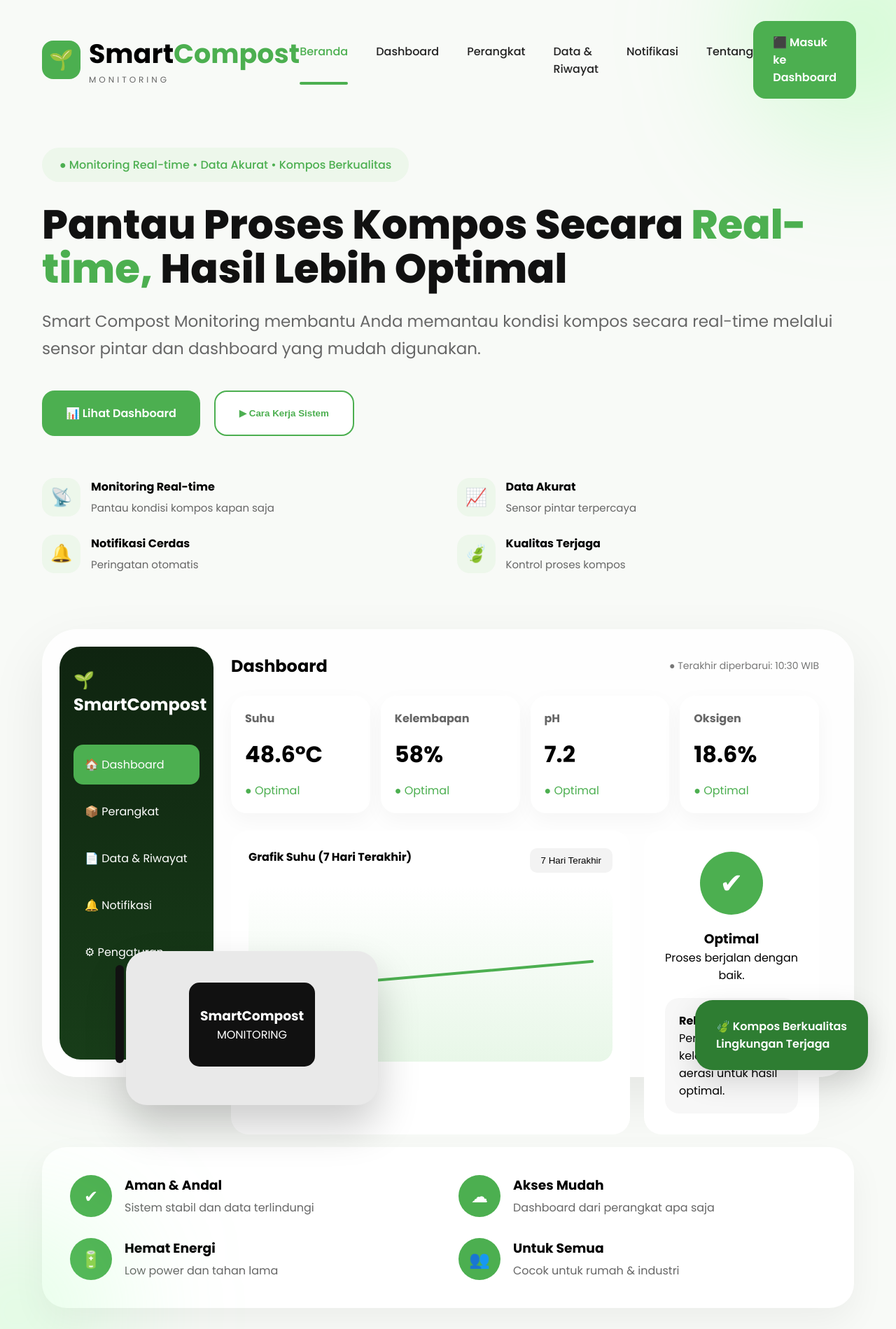
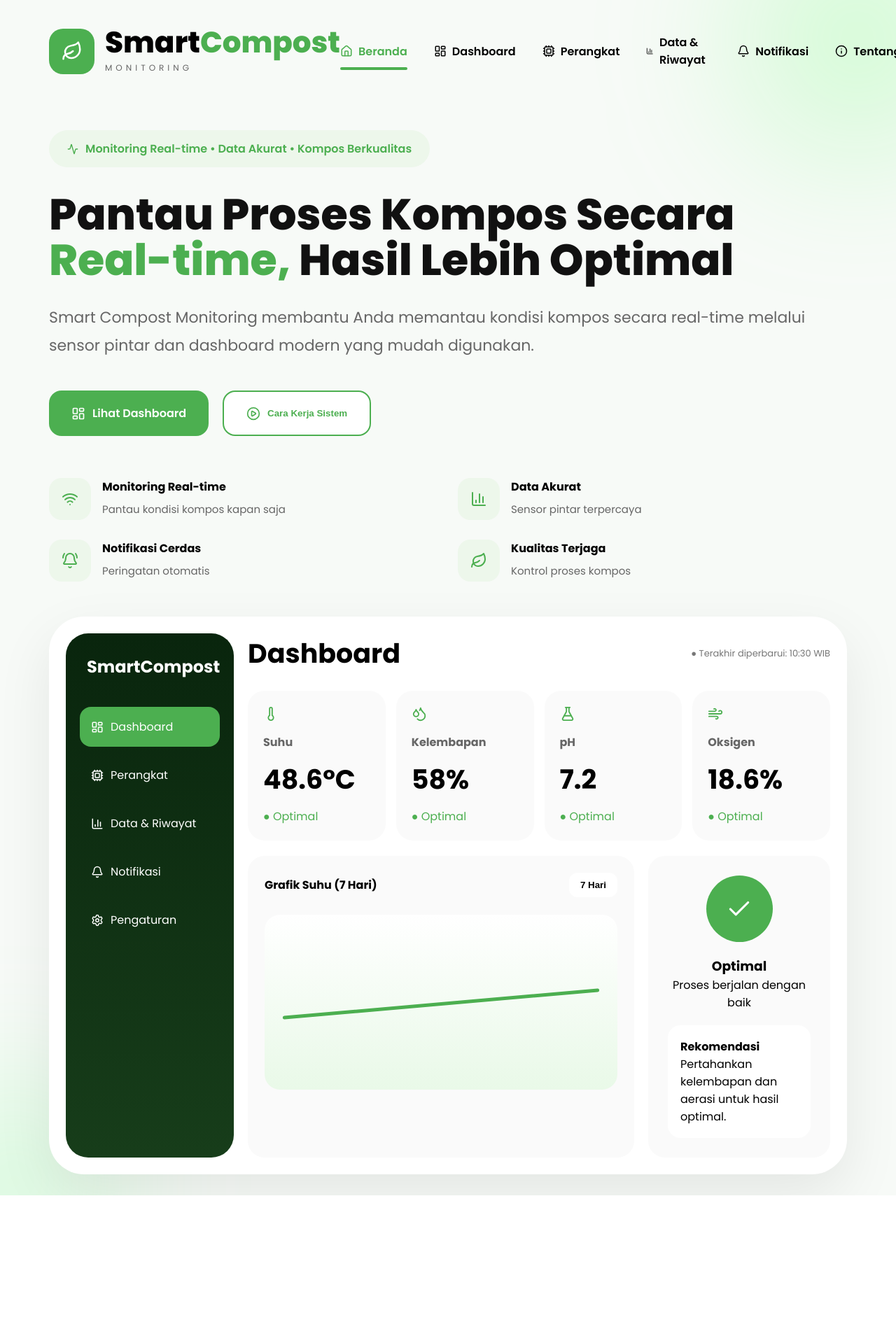
Before and after one commit to selametmaulana/Smart-Compost, a Vue app: page / in a window 1280 px wide. Shown: the whole page at 70% size. After the commit the page ends 1708 px from the top, so only its background shows below. Built offline with nearby package versions, Linux system fonts and the light colour scheme.

Commit message:
Home Page

```diff
--- a/src/views/home.vue
+++ b/src/views/home.vue
@@ -1,35 +1,72 @@
 <template>
     <div class="home">
 
-      <!-- BACKGROUND DECOR -->
+      <!-- BLUR -->
       <div class="bg-blur blur-1"></div>
       <div class="bg-blur blur-2"></div>
 
       <!-- NAVBAR -->
       <nav class="navbar">
 
+        <!-- LOGO -->
         <div class="logo-section">
+
           <div class="logo-icon">
-            🌱
+            <Leaf class="leaf-icon" />
           </div>
 
           <div class="logo-text">
-            <h2>Smart<span>Compost</span></h2>
+            <h2>
+              Smart<span>Compost</span>
+            </h2>
+
             <p>MONITORING</p>
           </div>
+
         </div>
 
+        <!-- MENU -->
         <ul class="nav-menu">
-          <li class="active">Beranda</li>
-          <li>Dashboard</li>
-          <li>Perangkat</li>
-          <li>Data & Riwayat</li>
-          <li>Notifikasi</li>
-          <li>Tentang</li>
+
+          <li class="active">
+            <House size="18" />
+            Beranda
+          </li>
+
+          <li>
+            <LayoutDashboard size="18" />
+            Dashboard
+          </li>
+
+          <li>
+            <Cpu size="18" />
+            Perangkat
+          </li>
+
+          <li>
+            <BarChart3 size="18" />
+            Data & Riwayat
+          </li>
+
+          <li>
+            <Bell size="18" />
+            Notifikasi
+          </li>
+
+          <li>
+            <Info size="18" />
+            Tentang
+          </li>
+
         </ul>
 
+        <!-- BUTTON -->
         <router-link to="/dashboard" class="dashboard-btn">
-          ⬛ Masuk ke Dashboard
+
+          <LayoutDashboard size="18" />
+
+          Masuk Dashboard
+
         </router-link>
 
       </nav>
@@ -41,7 +78,11 @@
         <div class="hero-left">
 
           <div class="badge">
-            ● Monitoring Real-time • Data Akurat • Kompos Berkualitas
+
+            <Activity size="16" />
+
+            Monitoring Real-time • Data Akurat • Kompos Berkualitas
+
           </div>
 
           <h1>
@@ -53,17 +94,26 @@
           <p>
             Smart Compost Monitoring membantu Anda memantau kondisi
             kompos secara real-time melalui sensor pintar dan dashboard
-            yang mudah digunakan.
+            modern yang mudah digunakan.
           </p>
 
+          <!-- BUTTONS -->
           <div class="hero-buttons">
 
             <router-link to="/dashboard" class="btn-primary">
-              📊 Lihat Dashboard
+
+              <LayoutDashboard size="20" />
+
+              Lihat Dashboard
+
             </router-link>
 
             <button class="btn-secondary">
-              ▶ Cara Kerja Sistem
+
+              <PlayCircle size="20" />
+
+              Cara Kerja Sistem
+
             </button>
 
           </div>
@@ -72,39 +122,55 @@
           <div class="mini-features">
 
             <div class="feature">
-              <div class="feature-icon">📡</div>
+
+              <div class="feature-icon">
+                <Wifi size="24" />
+              </div>
 
               <div>
                 <h4>Monitoring Real-time</h4>
                 <p>Pantau kondisi kompos kapan saja</p>
               </div>
+
             </div>
 
             <div class="feature">
-              <div class="feature-icon">📈</div>
+
+              <div class="feature-icon">
+                <BarChart3 size="24" />
+              </div>
 
               <div>
                 <h4>Data Akurat</h4>
                 <p>Sensor pintar terpercaya</p>
               </div>
+
             </div>
 
             <div class="feature">
-              <div class="feature-icon">🔔</div>
+
+              <div class="feature-icon">
+                <BellRing size="24" />
+              </div>
 
               <div>
                 <h4>Notifikasi Cerdas</h4>
                 <p>Peringatan otomatis</p>
               </div>
+
             </div>
 
             <div class="feature">
-              <div class="feature-icon">🍃</div>
+
+              <div class="feature-icon">
+                <Leaf size="24" />
+              </div>
 
               <div>
                 <h4>Kualitas Terjaga</h4>
                 <p>Kontrol proses kompos</p>
               </div>
+
             </div>
 
           </div>
@@ -114,21 +180,47 @@
         <!-- RIGHT -->
         <div class="hero-right">
 
+          <!-- DASHBOARD -->
           <div class="dashboard-preview">
 
             <!-- SIDEBAR -->
             <div class="dashboard-sidebar">
 
               <div class="sidebar-logo">
-                🌱 SmartCompost
+
+                <Leaf size="22" />
+
+                SmartCompost
+
               </div>
 
               <ul>
-                <li class="active-menu">🏠 Dashboard</li>
-                <li>📦 Perangkat</li>
-                <li>📄 Data & Riwayat</li>
-                <li>🔔 Notifikasi</li>
-                <li>⚙ Pengaturan</li>
+
+                <li class="active-menu">
+                  <LayoutDashboard size="18" />
+                  Dashboard
+                </li>
+
+                <li>
+                  <Cpu size="18" />
+                  Perangkat
+                </li>
+
+                <li>
+                  <BarChart3 size="18" />
+                  Data & Riwayat
+                </li>
+
+                <li>
+                  <Bell size="18" />
+                  Notifikasi
+                </li>
+
+                <li>
+                  <Settings size="18" />
+                  Pengaturan
+                </li>
+
               </ul>
 
             </div>
@@ -140,7 +232,9 @@
 
                 <h2>Dashboard</h2>
 
-                <span>● Terakhir diperbarui: 10:30 WIB</span>
+                <span>
+                  ● Terakhir diperbarui: 10:30 WIB
+                </span>
 
               </div>
 
@@ -148,27 +242,51 @@
               <div class="sensor-grid">
 
                 <div class="sensor-card">
+
+                  <Thermometer size="22" />
+
                   <h4>Suhu</h4>
+
                   <h2>48.6°C</h2>
+
                   <p>● Optimal</p>
+
                 </div>
 
                 <div class="sensor-card">
+
+                  <Droplets size="22" />
+
                   <h4>Kelembapan</h4>
+
                   <h2>58%</h2>
+
                   <p>● Optimal</p>
+
                 </div>
 
                 <div class="sensor-card">
+
+                  <FlaskConical size="22" />
+
                   <h4>pH</h4>
+
                   <h2>7.2</h2>
+
                   <p>● Optimal</p>
+
                 </div>
 
                 <div class="sensor-card">
+
+                  <Wind size="22" />
+
                   <h4>Oksigen</h4>
+
                   <h2>18.6%</h2>
+
                   <p>● Optimal</p>
+
                 </div>
 
               </div>
@@ -179,9 +297,15 @@
                 <div class="graph-card">
 
                   <div class="graph-header">
-                    <h4>Grafik Suhu (7 Hari Terakhir)</h4>
 
-                    <button>7 Hari Terakhir</button>
+                    <h4>
+                      Grafik Suhu (7 Hari)
+                    </h4>
+
+                    <button>
+                      7 Hari
+                    </button>
+
                   </div>
 
                   <div class="graph">
@@ -190,24 +314,28 @@
 
                 </div>
 
+                <!-- STATUS -->
                 <div class="status-card">
 
                   <div class="status-circle">
-                    ✔
+                    <Check size="38" />
                   </div>
 
                   <h3>Optimal</h3>
 
                   <p>
-                    Proses berjalan dengan baik.
+                    Proses berjalan dengan baik
                   </p>
 
                   <div class="recommendation">
+
                     <h4>Rekomendasi</h4>
 
                     <p>
-                      Pertahankan kelembapan dan aerasi untuk hasil optimal.
+                      Pertahankan kelembapan dan aerasi
+                      untuk hasil optimal.
                     </p>
+
                   </div>
 
                 </div>
@@ -218,71 +346,34 @@
 
           </div>
 
-          <!-- DEVICE -->
-          <div class="device-box">
-
-            <div class="device-screen">
-              <h3>SmartCompost</h3>
-              <p>MONITORING</p>
-            </div>
-
-            <div class="antenna"></div>
-
-          </div>
-
-          <!-- FLOATING -->
-          <div class="floating-card">
-            🍃 Kompos Berkualitas <br>
-            Lingkungan Terjaga
-          </div>
-
-        </div>
-
-      </section>
-
-      <!-- BOTTOM INFO -->
-      <section class="bottom-info">
-
-        <div class="info-box">
-          <div class="circle">✔</div>
-
-          <div>
-            <h3>Aman & Andal</h3>
-            <p>Sistem stabil dan data terlindungi</p>
-          </div>
-        </div>
-
-        <div class="info-box">
-          <div class="circle">☁</div>
-
-          <div>
-            <h3>Akses Mudah</h3>
-            <p>Dashboard dari perangkat apa saja</p>
-          </div>
-        </div>
-
-        <div class="info-box">
-          <div class="circle">🔋</div>
-
-          <div>
-            <h3>Hemat Energi</h3>
-            <p>Low power dan tahan lama</p>
-          </div>
-        </div>
-
-        <div class="info-box">
-          <div class="circle">👥</div>
-
-          <div>
-            <h3>Untuk Semua</h3>
-            <p>Cocok untuk rumah & industri</p>
-          </div>
         </div>
 
       </section>
 
     </div>
   </template>
+
+  <script setup>
+  import {
+    Leaf,
+    House,
+    LayoutDashboard,
+    Cpu,
+    BarChart3,
+    Bell,
+    Info,
+    Activity,
+    PlayCircle,
+    Wifi,
+    BellRing,
+    Settings,
+    Thermometer,
+    Droplets,
+    FlaskConical,
+    Wind,
+    Check
+  } from 'lucide-vue-next'
+  </script>
 
   <style scoped>
 
@@ -296,11 +387,11 @@
 
   .home{
     min-height:100vh;
-    background:#f8faf7;
-    font-family:'Poppins', sans-serif;
+    background:#f7faf7;
+    font-family:'Poppins',sans-serif;
     overflow:hidden;
     position:relative;
-    padding:30px 60px;
+    padding:30px 70px;
   }
 
   /* BLUR */
@@ -313,19 +404,19 @@
   }
 
   .blur-1{
-    width:300px;
-    height:300px;
-    background:#73ff7a50;
-    top:-100px;
-    right:-100px;
+    width:350px;
+    height:350px;
+    background:#72ff7a40;
+    top:-120px;
+    right:-120px;
   }
 
   .blur-2{
-    width:250px;
-    height:250px;
-    background:#8eff9850;
-    bottom:-100px;
-    left:-100px;
+    width:280px;
+    height:280px;
+    background:#6eff8540;
+    bottom:-120px;
+    left:-120px;
   }
 
   /* NAVBAR */
@@ -335,30 +426,35 @@
     justify-content:space-between;
     align-items:center;
     position:relative;
-    z-index:2;
+    z-index:10;
   }
 
   .logo-section{
     display:flex;
     align-items:center;
-    gap:12px;
+    gap:15px;
   }
 
   .logo-icon{
-    width:55px;
-    height:55px;
-    border-radius:16px;
+    width:65px;
+    height:65px;
+    border-radius:20px;
     background:#4CAF50;
     display:flex;
     align-items:center;
     justify-content:center;
-    font-size:28px;
     color:white;
   }
 
+  .leaf-icon{
+    width:30px;
+    height:30px;
+  }
+
   .logo-text h2{
-    font-size:38px;
-    font-weight:700;
+    font-size:42px;
+    font-weight:800;
+    line-height:1;
   }
 
   .logo-text span{
@@ -367,19 +463,23 @@
 
   .logo-text p{
     font-size:12px;
-    letter-spacing:4px;
+    letter-spacing:5px;
     color:#666;
+    margin-top:6px;
   }
 
   .nav-menu{
     display:flex;
-    gap:40px;
+    gap:38px;
     list-style:none;
-    font-weight:500;
-    color:#222;
+    align-items:center;
   }
 
   .nav-menu li{
+    display:flex;
+    align-items:center;
+    gap:8px;
+    font-weight:600;
     cursor:pointer;
     transition:0.3s;
   }
@@ -396,36 +496,40 @@
   .active::after{
     content:'';
     position:absolute;
+    bottom:-14px;
+    left:0;
     width:100%;
     height:4px;
     background:#4CAF50;
-    bottom:-10px;
-    left:0;
-    border-radius:10px;
+    border-radius:20px;
   }
 
   .dashboard-btn{
+    display:flex;
+    align-items:center;
+    gap:10px;
     background:#4CAF50;
     color:white;
     text-decoration:none;
     padding:18px 28px;
-    border-radius:18px;
+    border-radius:20px;
     font-weight:600;
     transition:0.3s;
   }
 
   .dashboard-btn:hover{
     transform:translateY(-3px);
-    box-shadow:0 10px 30px rgba(76,175,80,0.4);
+    box-shadow:0 15px 35px rgba(76,175,80,0.3);
   }
 
   /* HERO */
 
   .hero{
+    margin-top:70px;
     display:flex;
     justify-content:space-between;
     align-items:center;
-    margin-top:70px;
+    gap:50px;
     position:relative;
     z-index:2;
   }
@@ -433,22 +537,24 @@
   /* LEFT */
 
   .hero-left{
-    width:48%;
+    width:50%;
   }
 
   .badge{
-    display:inline-block;
+    display:inline-flex;
+    align-items:center;
+    gap:10px;
     background:#edf7eb;
     color:#4CAF50;
-    padding:12px 25px;
+    padding:14px 26px;
     border-radius:40px;
-    font-weight:500;
-    margin-bottom:30px;
+    font-weight:600;
+    margin-bottom:35px;
   }
 
   .hero-left h1{
-    font-size:78px;
-    line-height:1.08;
+    font-size:82px;
+    line-height:1.05;
     font-weight:800;
     color:#111;
   }
@@ -458,26 +564,33 @@
   }
 
   .hero-left p{
-    font-size:23px;
+    font-size:22px;
     color:#666;
-    margin-top:25px;
-    line-height:1.7;
+    line-height:1.8;
+    margin-top:30px;
   }
 
   .hero-buttons{
     display:flex;
     gap:20px;
-    margin-top:40px;
+    margin-top:45px;
+  }
+
+  .btn-primary,
+  .btn-secondary{
+    display:flex;
+    align-items:center;
+    gap:10px;
+    padding:20px 32px;
+    border-radius:18px;
+    font-weight:600;
+    transition:0.3s;
   }
 
   .btn-primary{
     background:#4CAF50;
     color:white;
     text-decoration:none;
-    padding:20px 34px;
-    border-radius:18px;
-    font-weight:600;
-    transition:0.3s;
   }
 
   .btn-primary:hover{
@@ -485,14 +598,10 @@
   }
 
   .btn-secondary{
+    background:white;
     border:2px solid #4CAF50;
-    background:white;
     color:#4CAF50;
-    padding:20px 34px;
-    border-radius:18px;
-    font-weight:600;
     cursor:pointer;
-    transition:0.3s;
   }
 
   .btn-secondary:hover{
@@ -503,67 +612,67 @@
   /* FEATURES */
 
   .mini-features{
+    margin-top:60px;
     display:grid;
     grid-template-columns:repeat(2,1fr);
-    gap:25px;
-    margin-top:60px;
+    gap:28px;
   }
 
   .feature{
     display:flex;
-    gap:15px;
-    align-items:flex-start;
+    gap:16px;
   }
 
   .feature-icon{
-    width:55px;
-    height:55px;
+    width:60px;
+    height:60px;
+    border-radius:18px;
     background:#edf7eb;
-    border-radius:18px;
+    color:#4CAF50;
     display:flex;
     align-items:center;
     justify-content:center;
-    font-size:25px;
   }
 
   .feature h4{
-    margin-bottom:5px;
+    margin-bottom:6px;
   }
 
   .feature p{
+    margin:0;
     font-size:15px;
-    margin:0;
   }
 
   /* RIGHT */
 
   .hero-right{
-    width:48%;
+    width:50%;
     position:relative;
   }
 
-  /* DASHBOARD */
-
   .dashboard-preview{
-    width:100%;
-    height:640px;
-    background:rgba(255,255,255,0.8);
+    background:white;
     border-radius:50px;
-    backdrop-filter:blur(15px);
-    padding:25px;
+    padding:24px;
     display:flex;
+    gap:20px;
     box-shadow:0 30px 80px rgba(0,0,0,0.08);
   }
 
+  /* SIDEBAR */
+
   .dashboard-sidebar{
-    width:220px;
-    background:linear-gradient(180deg,#0f2410,#183d19);
-    border-radius:30px;
+    width:240px;
+    background:linear-gradient(180deg,#09250d,#173d1a);
+    border-radius:32px;
     color:white;
     padding:30px 20px;
   }
 
   .sidebar-logo{
+    display:flex;
+    align-items:center;
+    gap:10px;
     font-size:24px;
     font-weight:700;
     margin-bottom:40px;
@@ -574,9 +683,12 @@
   }
 
   .dashboard-sidebar li{
+    display:flex;
+    align-items:center;
+    gap:10px;
     padding:16px;
-    border-radius:14px;
-    margin-bottom:10px;
+    border-radius:16px;
+    margin-bottom:12px;
     cursor:pointer;
   }
 
@@ -588,7 +700,6 @@
 
   .dashboard-content{
     flex:1;
-    padding:10px 25px;
   }
 
   .dashboard-top{
@@ -598,9 +709,13 @@
     margin-bottom:25px;
   }
 
+  .dashboard-top h2{
+    font-size:38px;
+  }
+
   .dashboard-top span{
+    font-size:13px;
     color:#777;
-    font-size:14px;
   }
 
   /* SENSOR */
@@ -612,24 +727,28 @@
   }
 
   .sensor-card{
-    background:white;
-    border-radius:22px;
-    padding:20px;
-    box-shadow:0 10px 30px rgba(0,0,0,0.04);
+    background:#fafafa;
+    border-radius:24px;
+    padding:22px;
+  }
+
+  .sensor-card svg{
+    color:#4CAF50;
+    margin-bottom:10px;
   }
 
   .sensor-card h4{
     color:#666;
-    margin-bottom:15px;
+    margin-bottom:12px;
   }
 
   .sensor-card h2{
-    font-size:32px;
+    font-size:38px;
   }
 
   .sensor-card p{
     color:#4CAF50;
-    margin-top:15px;
+    margin-top:12px;
   }
 
   /* GRAPH */
@@ -637,34 +756,36 @@
   .graph-section{
     display:flex;
     gap:20px;
-    margin-top:25px;
+    margin-top:22px;
   }
 
   .graph-card{
     flex:1;
-    background:white;
-    border-radius:25px;
-    padding:25px;
+    background:#fafafa;
+    border-radius:24px;
+    padding:24px;
   }
 
   .graph-header{
     display:flex;
     justify-content:space-between;
-    margin-bottom:20px;
+    align-items:center;
+    margin-bottom:25px;
   }
 
   .graph-header button{
     border:none;
-    background:#f3f3f3;
+    background:white;
     padding:10px 16px;
-    border-radius:10px;
+    border-radius:12px;
+    font-weight:600;
   }
 
   .graph{
     width:100%;
     height:250px;
-    background:linear-gradient(to top,#e8f7e8,#ffffff);
-    border-radius:20px;
+    background:linear-gradient(to top,#e9f9e8,#ffffff);
+    border-radius:22px;
     position:relative;
     overflow:hidden;
   }
@@ -672,131 +793,43 @@
   .line{
     position:absolute;
     width:90%;
-    height:4px;
+    height:5px;
     background:#4CAF50;
     top:50%;
     left:5%;
-    border-radius:20px;
+    border-radius:30px;
     transform:rotate(-5deg);
   }
 
   /* STATUS */
 
   .status-card{
-    width:250px;
-    background:white;
-    border-radius:25px;
-    padding:30px;
+    width:260px;
+    background:#fafafa;
+    border-radius:24px;
+    padding:28px;
     text-align:center;
   }
 
   .status-circle{
-    width:90px;
-    height:90px;
+    width:95px;
+    height:95px;
+    border-radius:50%;
     background:#4CAF50;
     color:white;
-    border-radius:50%;
     display:flex;
     align-items:center;
     justify-content:center;
-    font-size:40px;
     margin:auto;
     margin-bottom:20px;
   }
 
   .recommendation{
-    background:#f7f7f7;
-    padding:20px;
-    border-radius:20px;
     margin-top:20px;
+    background:white;
+    padding:18px;
+    border-radius:18px;
     text-align:left;
-  }
-
-  /* DEVICE */
-
-  .device-box{
-    width:360px;
-    height:220px;
-    background:#e9e9e9;
-    border-radius:30px;
-    position:absolute;
-    bottom:-40px;
-    left:120px;
-    box-shadow:0 30px 60px rgba(0,0,0,0.2);
-  }
-
-  .device-screen{
-    width:180px;
-    height:120px;
-    background:#111;
-    border-radius:15px;
-    position:absolute;
-    top:45px;
-    left:90px;
-    color:white;
-    display:flex;
-    flex-direction:column;
-    justify-content:center;
-    align-items:center;
-  }
-
-  .antenna{
-    width:12px;
-    height:140px;
-    background:#111;
-    position:absolute;
-    left:-15px;
-    top:20px;
-    border-radius:20px;
-  }
-
-  /* FLOATING */
-
-  .floating-card{
-    position:absolute;
-    right:-20px;
-    bottom:10px;
-    background:#2e7d32;
-    color:white;
-    padding:25px 30px;
-    border-radius:25px;
-    font-weight:600;
-    box-shadow:0 15px 40px rgba(0,0,0,0.15);
-  }
-
-  /* BOTTOM */
-
-  .bottom-info{
-    margin-top:100px;
-    background:white;
-    border-radius:35px;
-    padding:40px;
-    display:grid;
-    grid-template-columns:repeat(4,1fr);
-    gap:30px;
-    box-shadow:0 20px 50px rgba(0,0,0,0.05);
-  }
-
-  .info-box{
-    display:flex;
-    gap:18px;
-  }
-
-  .circle{
-    width:60px;
-    height:60px;
-    background:#4CAF50;
-    border-radius:50%;
-    color:white;
-    display:flex;
-    align-items:center;
-    justify-content:center;
-    font-size:24px;
-  }
-
-  .info-box p{
-    color:#666;
-    margin-top:5px;
   }
 
   /* RESPONSIVE */
@@ -805,7 +838,6 @@
 
     .hero{
       flex-direction:column;
-      gap:80px;
     }
 
     .hero-left,
@@ -814,11 +846,7 @@
     }
 
     .hero-left h1{
-      font-size:58px;
-    }
-
-    .bottom-info{
-      grid-template-columns:repeat(2,1fr);
+      font-size:62px;
     }
 
   }
@@ -834,16 +862,11 @@
     }
 
     .hero-left h1{
-      font-size:42px;
-    }
-
-    .hero-left p{
-      font-size:18px;
+      font-size:46px;
     }
 
     .dashboard-preview{
       flex-direction:column;
-      height:auto;
     }
 
     .dashboard-sidebar{
@@ -862,20 +885,8 @@
       width:100%;
     }
 
-    .bottom-info{
-      grid-template-columns:1fr;
-    }
-
     .mini-features{
       grid-template-columns:1fr;
-    }
-
-    .device-box{
-      display:none;
-    }
-
-    .floating-card{
-      display:none;
     }
 
   }
```
